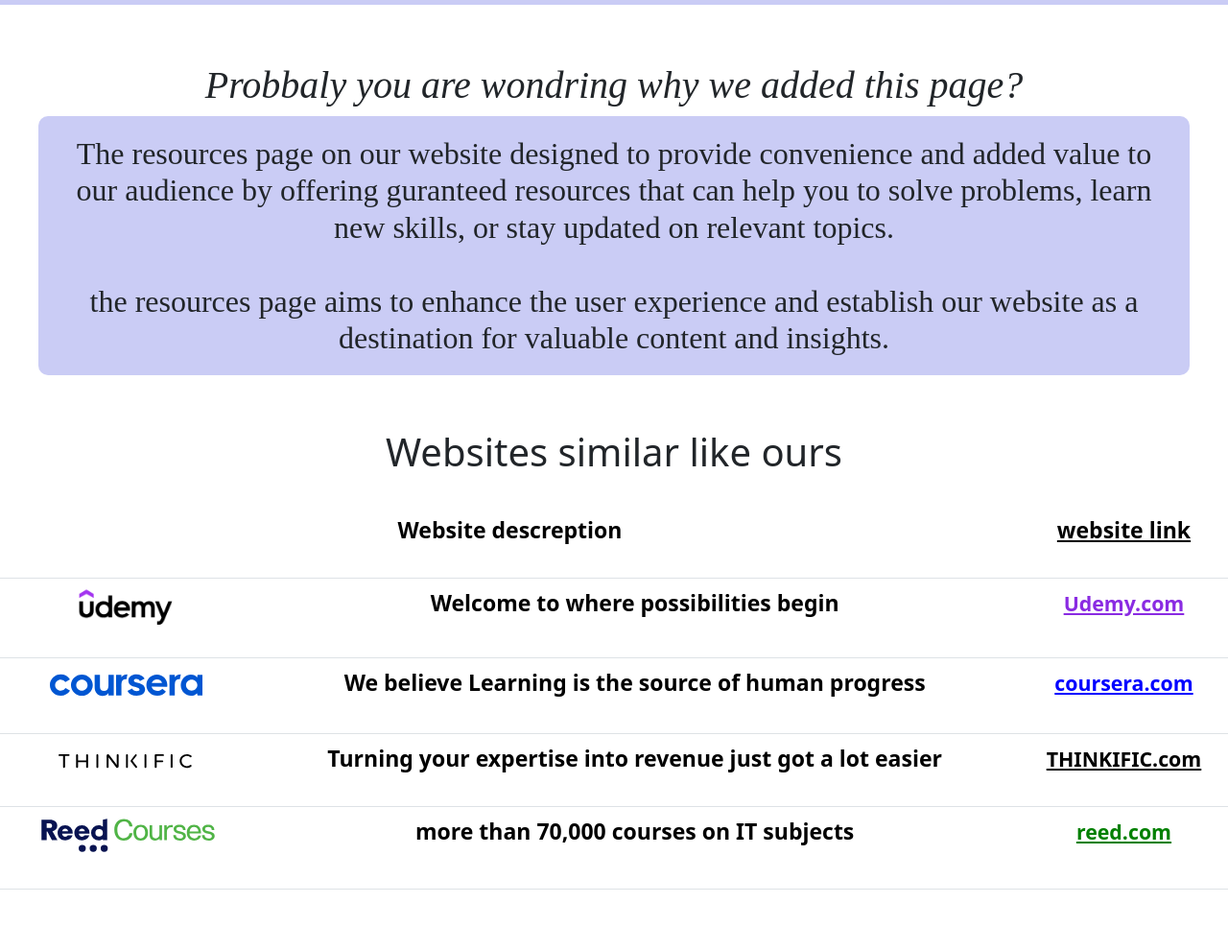
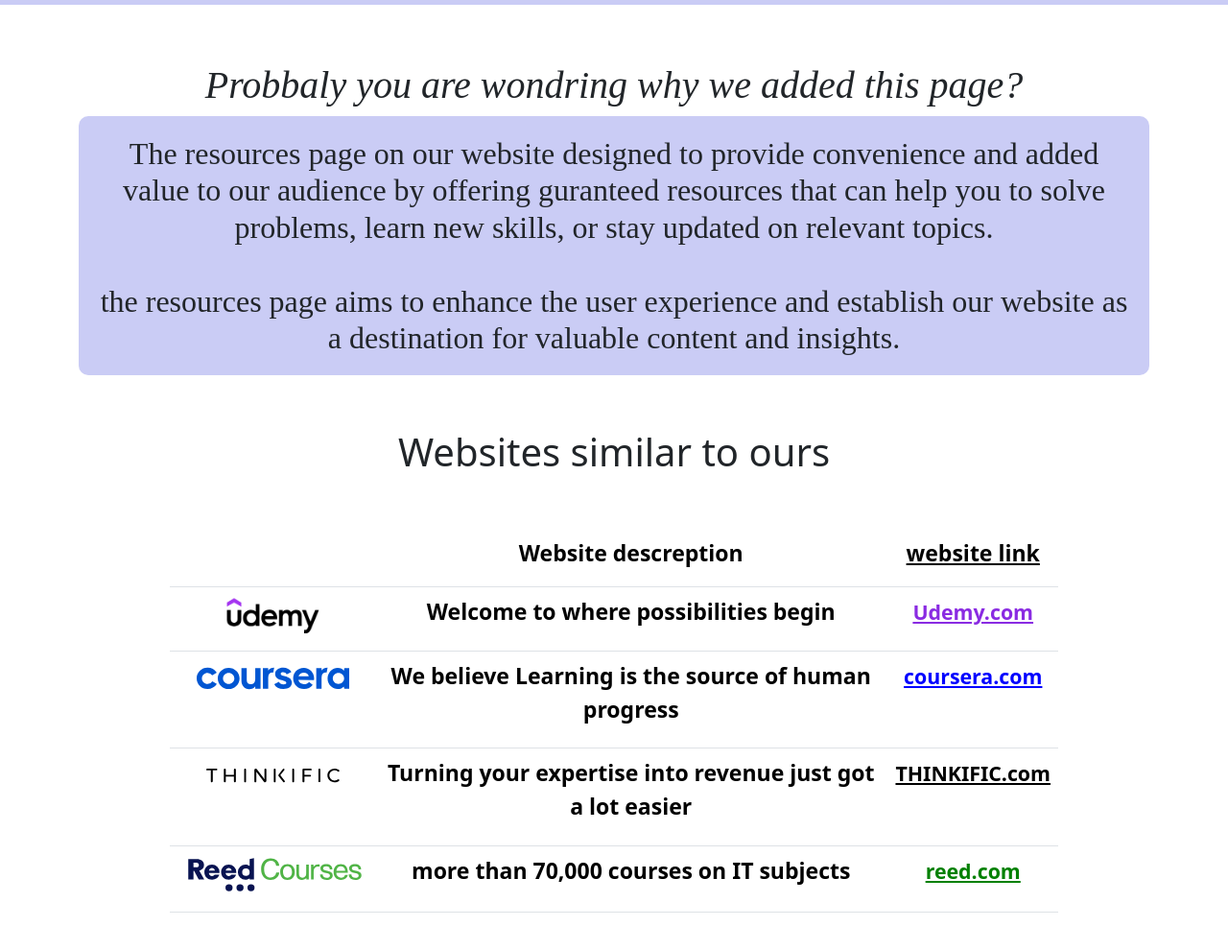
Before and after one commit to MohannadBa/test2, a plain HTML site: page Resourses.html in a window 1280 px wide. Shown: the part 60-1050 px from the top of the page at 96% size. Drawn offline with nearby package versions, Linux system fonts and the light colour scheme.

Commit message:
Update Resourses.html

```diff
--- a/Resourses.html
+++ b/Resourses.html
@@ -41,22 +41,42 @@
           </div>
         </nav>
       </header>
+
     <div style="text-align: center; margin-top: 60px; font-family:'Times New Roman'">
         <h1><i> Probbaly you are wondring why we added this page?</i></h1>
-        <h2 class="brief-container">
+        <div class="container">
+          <div class="row">
+            <div class="col-0">
+
+            </div>
+            <div class="col-12">
+              <h2 class="brief-container">
             The resources page on our website designed to provide convenience and added
             value to our audience by offering guranteed resources that can help you to solve problems, learn new skills,
             or stay updated on relevant topics.<br> <br>the resources page aims to enhance the user experience and establish our website as a destination for valuable content and insights.
         </h2>
+            </div>
+            <div class="col-0">
+
+            </div>
+          </div>
+        </div>
+
     </div>
     <br><br>
 
-    <h1 style="text-align: center; ">Websites similar like ours</h1>
-    <br>
+    <h1 style="text-align: center; ">Websites similar to ours</h1>
+    <br><br>
+    <div class="container">
+      <div class="row">
+        <div class="col-lg-1 col-0">
 
-    <table class="table centable">
+        </div>
+        <div class="col">
+ <table class="table centable">
         <tr>
-            <th colspan="2">Website descreption</th>
+          <th></th>
+            <th >Website descreption</th>
             <th><a href="" style="color: black;">website link</a></th>
         </tr>
         <tr>
@@ -80,6 +100,13 @@
             <th><a href="https://www.reed.co.uk/courses/" style="color:green; font-size: 16pt;">reed.com</a></th>
         </tr>
     </table>
+        </div>
+        <div class="col-lg-1 col-0">
+
+        </div>
+      </div>
+    </div>
+
     <br><br><br><br><br>
     <script src="https://cdn.jsdelivr.net/npm/bootstrap@5.3.3/dist/js/bootstrap.bundle.min.js" integrity="sha384-YvpcrYf0tY3lHB60NNkmXc5s9fDVZLESaAA55NDzOxhy9GkcIdslK1eN7N6jIeHz" crossorigin="anonymous"></script>
 </body>
```
